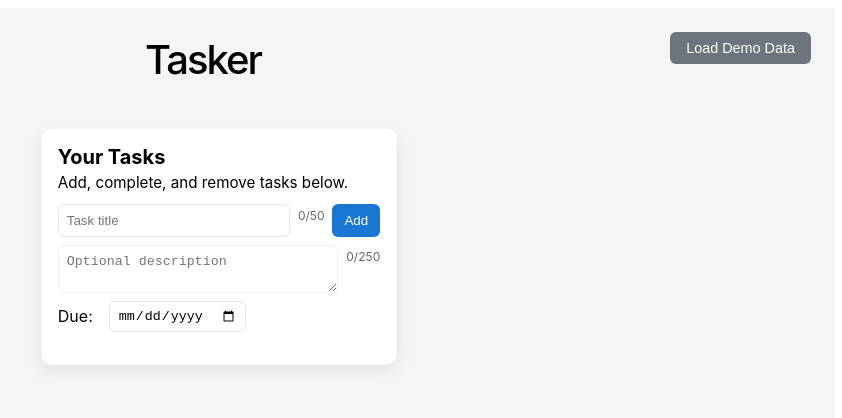
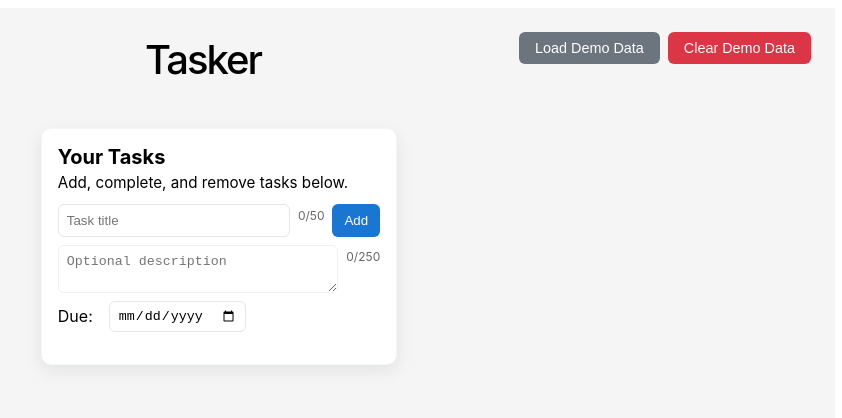
Before and after one commit to BPMSTC/Hyperion, an Angular app in the folder tasker/: page / in a window 1280 px wide. Shown: the top 418 px of the page, without its empty margins (437-1279 px from the left). Built offline with nearby package versions, Linux system fonts and the light colour scheme.

Commit message:
visual feedback in css to show when the load/clear demo buttons have been pushed

```diff
--- a/tasker/src/app/task-list/task-list.css
+++ b/tasker/src/app/task-list/task-list.css
@@ -44,11 +44,18 @@
 	font-size: 0.95rem;
 }
 
-/* Demo button styling - positioned in top right corner */
-.btn-demo {
+/* Demo buttons container - positioned in top right corner */
+.demo-buttons-container {
 	position: absolute;
 	top: 2rem;
 	right: 2rem;
+	display: flex;
+	gap: 0.5rem; /* Space between buttons */
+	z-index: 100; /* Ensure it stays above other content */
+}
+
+/* Demo button styling */
+.btn-demo {
 	padding: 0.5rem 1rem;
 	background: #6c757d;
 	color: white;
@@ -57,11 +64,33 @@
 	cursor: pointer;
 	font-size: 0.9rem;
 	transition: background-color 0.2s ease;
-	z-index: 100; /* Ensure it stays above other content */
+	white-space: nowrap; /* Prevent text wrapping */
 }
 
 .btn-demo:hover {
 	background: #5a6268;
+}
+
+/* Optional: Different styling for clear button */
+.btn-demo-clear {
+	background: #dc3545; /* Red background for clear action */
+}
+
+.btn-demo-clear:hover {
+	background: #c82333;
+}
+
+/* Success state styling for button feedback */
+.btn-demo.success {
+	background: #28a745 !important; /* Green for success */
+	transform: scale(1.05); /* Slightly grow */
+	transition: all 0.3s ease;
+}
+
+.btn-demo-clear.success {
+	background: #28a745 !important; /* Green for success */
+	transform: scale(1.05);
+	transition: all 0.3s ease;
 }
 
 .task-form {
--- a/tasker/src/app/task-list/task-list.html
+++ b/tasker/src/app/task-list/task-list.html
@@ -5,7 +5,10 @@
 		 - Each task in `tasks` is rendered using the existing <app-task-item>
 			 component so the display format matches the task-item component.
 -->
-<button class="btn-demo" (click)="generateTasksForDemo()">Load Demo Data</button>
+<div class="demo-buttons-container">
+	<button class="btn-demo" (click)="generateTasksForDemo()">Load Demo Data</button>
+	<button class="btn-demo btn-demo-clear" (click)="clearTasksForDemo()">Clear Demo Data</button>
+</div>
 
 <section class="task-list-wrapper">
 	<!-- task-list-card: visually separates the TaskList from surrounding page
--- a/tasker/src/app/task-list/task-list.ts
+++ b/tasker/src/app/task-list/task-list.ts
@@ -226,6 +226,18 @@ export class TaskList {
     // Add sample tasks to the current tasks list
     this.tasks = [...sampleTasks, ...this.tasks];
     this.saveTasks();
+
+    // Visual feedback - change button text and style
+    const button = document.querySelector('.btn-demo:not(.btn-demo-clear)') as HTMLButtonElement;
+    if (button) {
+      const originalText = button.textContent;
+      button.textContent = '✓ Demo Data Loaded!';
+      button.classList.add('success');
+      setTimeout(() => {
+        button.textContent = originalText;
+        button.classList.remove('success');
+      }, 2000);
+    }
   }
 
   clearTasksForDemo(): void {
@@ -235,6 +247,18 @@ export class TaskList {
     // Filter out only the sample tasks, keeping all other tasks
     this.tasks = this.tasks.filter(task => !sampleTaskTitles.includes(task.title));
     this.saveTasks();
+
+    // Visual feedback - change button text and style
+    const button = document.querySelector('.btn-demo-clear') as HTMLButtonElement;
+    if (button) {
+      const originalText = button.textContent;
+      button.textContent = '✓ Demo Data Cleared!';
+      button.classList.add('success');
+      setTimeout(() => {
+        button.textContent = originalText;
+        button.classList.remove('success');
+      }, 2000);
+    }
   }
 
 }
```
